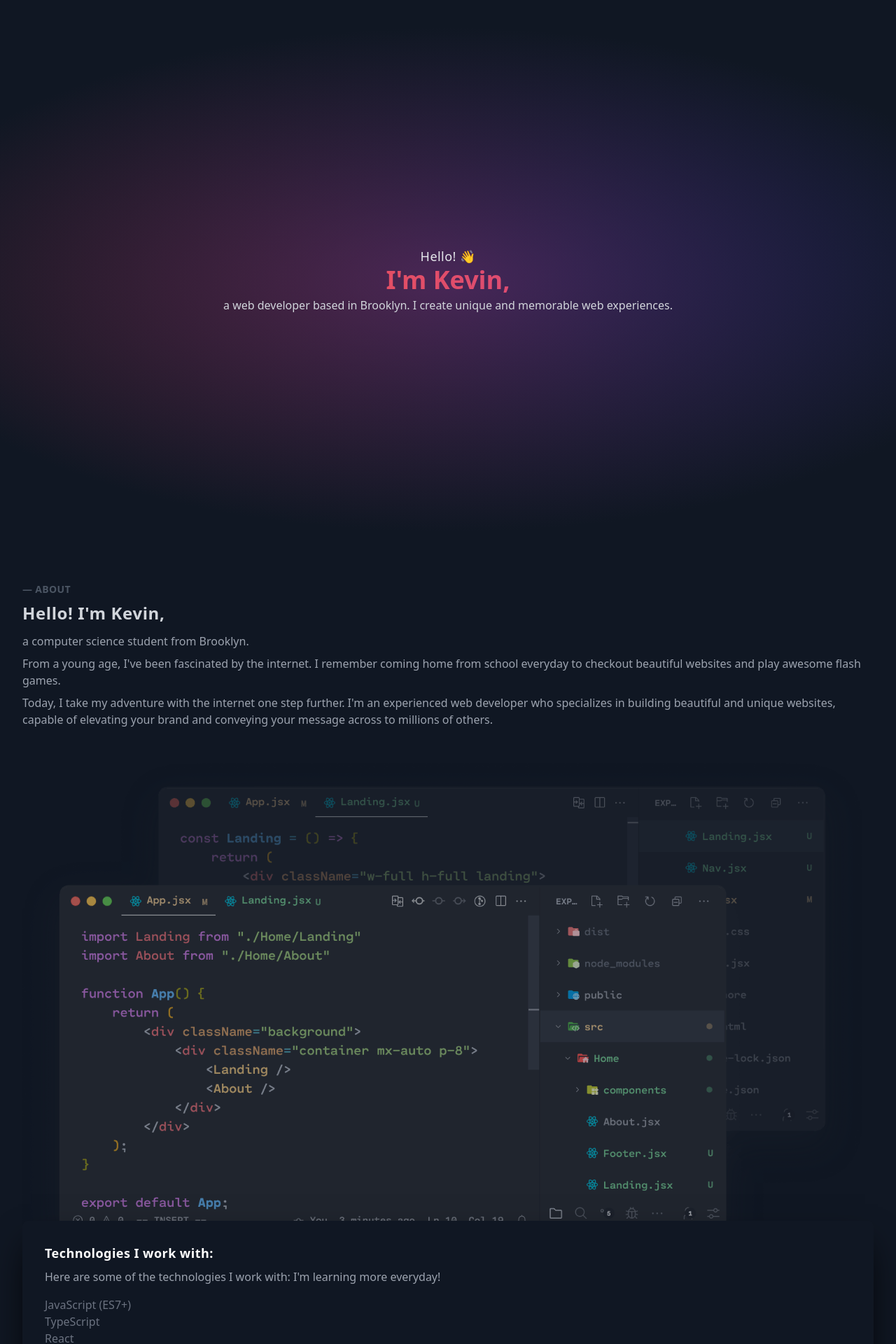
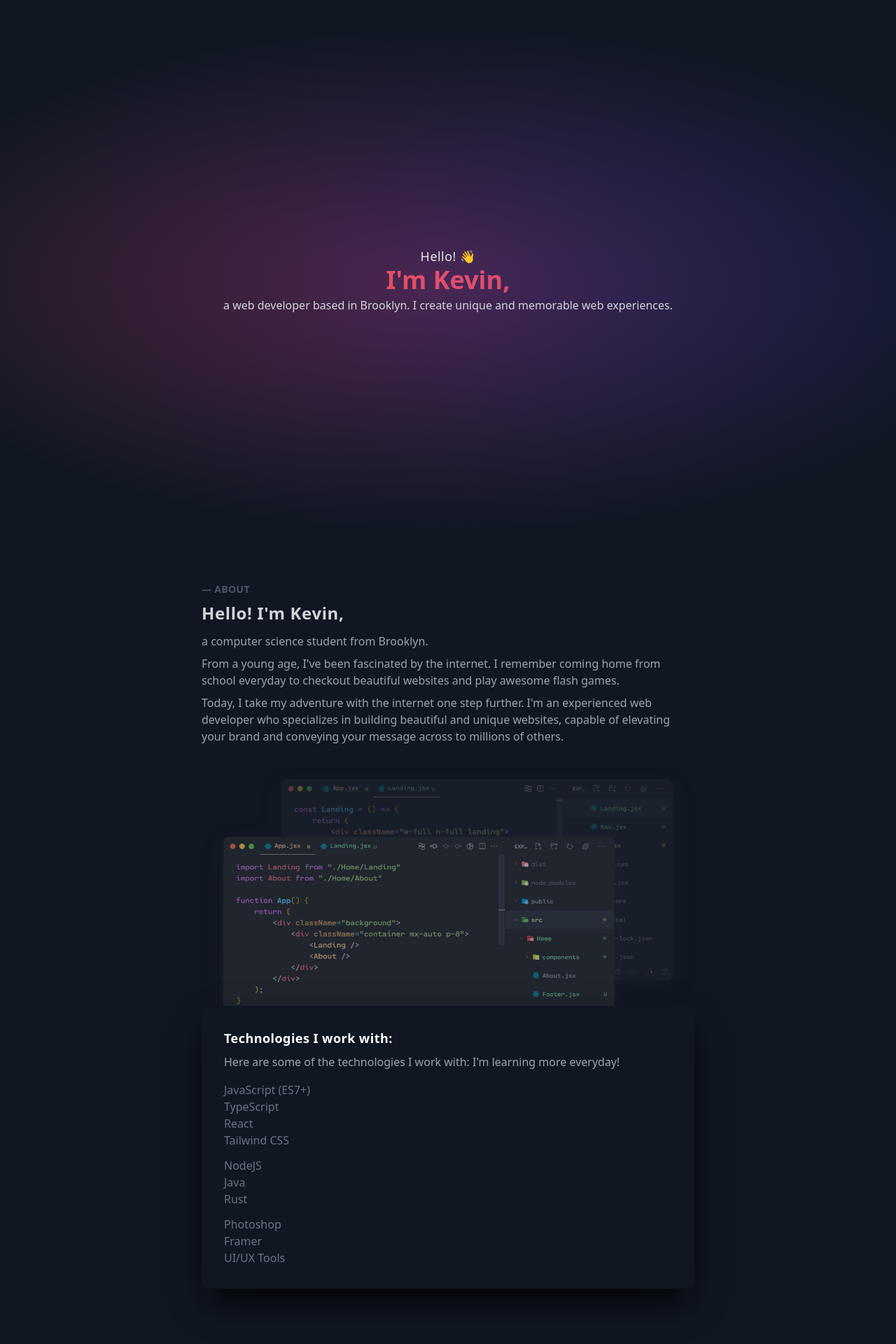
Before and after one commit to kevinMEH/portfolio-v2, a React (Vite) app: page / in a window 1280 px wide. Shown: the top 1920 px of the page at 70% size. Built offline with nearby package versions, Linux system fonts and the light colour scheme.

Commit message:
Screensize spacing content changes

```diff
--- a/src/App.jsx
+++ b/src/App.jsx
@@ -8,7 +8,7 @@ function App() {
 	return (
         <div className="background">
             <Landing />
-            <div className="container mx-auto p-8 space-y-40">
+            <div className="container mx-auto p-8 space-y-40 lg:space-y-48 lg:px-44 xl:px-72">
                 <About />
                 <Projects />
                 <Contact />
```
